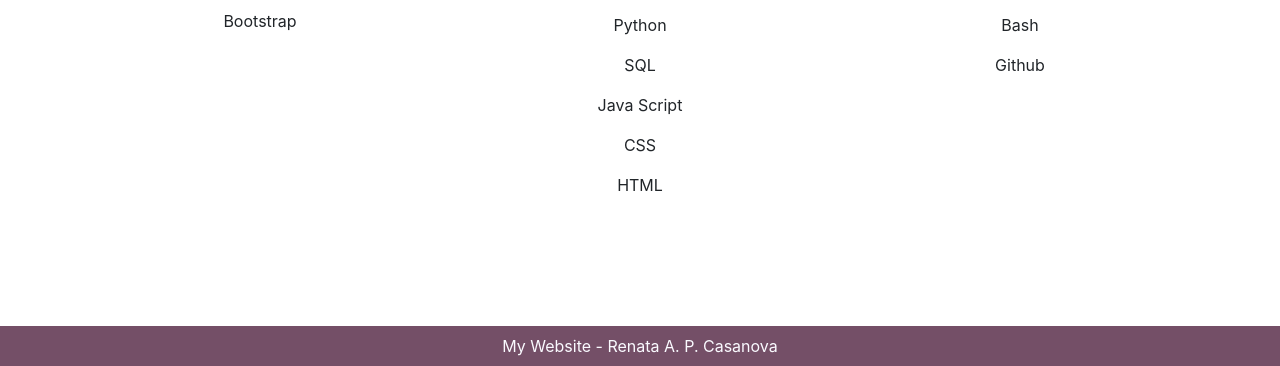
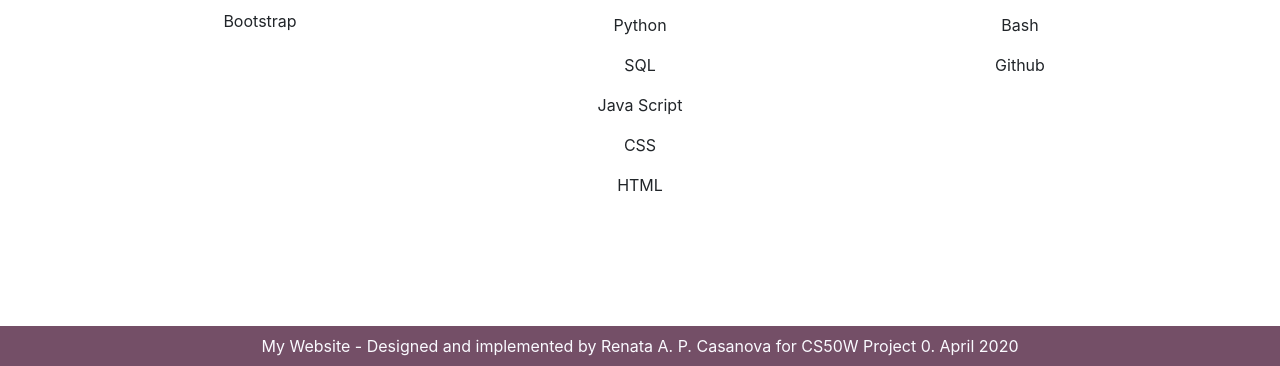
Before and after one commit to renatapca/project0, a plain HTML site: page skills.html in a window 1280 px wide. Shown: the part 434-800 px from the top of the page. Drawn offline with nearby package versions, Linux system fonts and the light colour scheme.

Commit message:
footer part

```diff
--- a/skills.html
+++ b/skills.html
@@ -104,7 +104,7 @@
 
         <footer class="footer fixed-bottom">
             <div class="name-bottom">
-                <h8 class="section-heading"> My Website - Renata A. P. Casanova</h8>
+                <h8 class="section-heading"> My Website - Designed and implemented by Renata A. P. Casanova for CS50W Project 0. April 2020</h8>
                 <div class="mx-auto heading-line"></div>
             </div>
         </footer>
```
